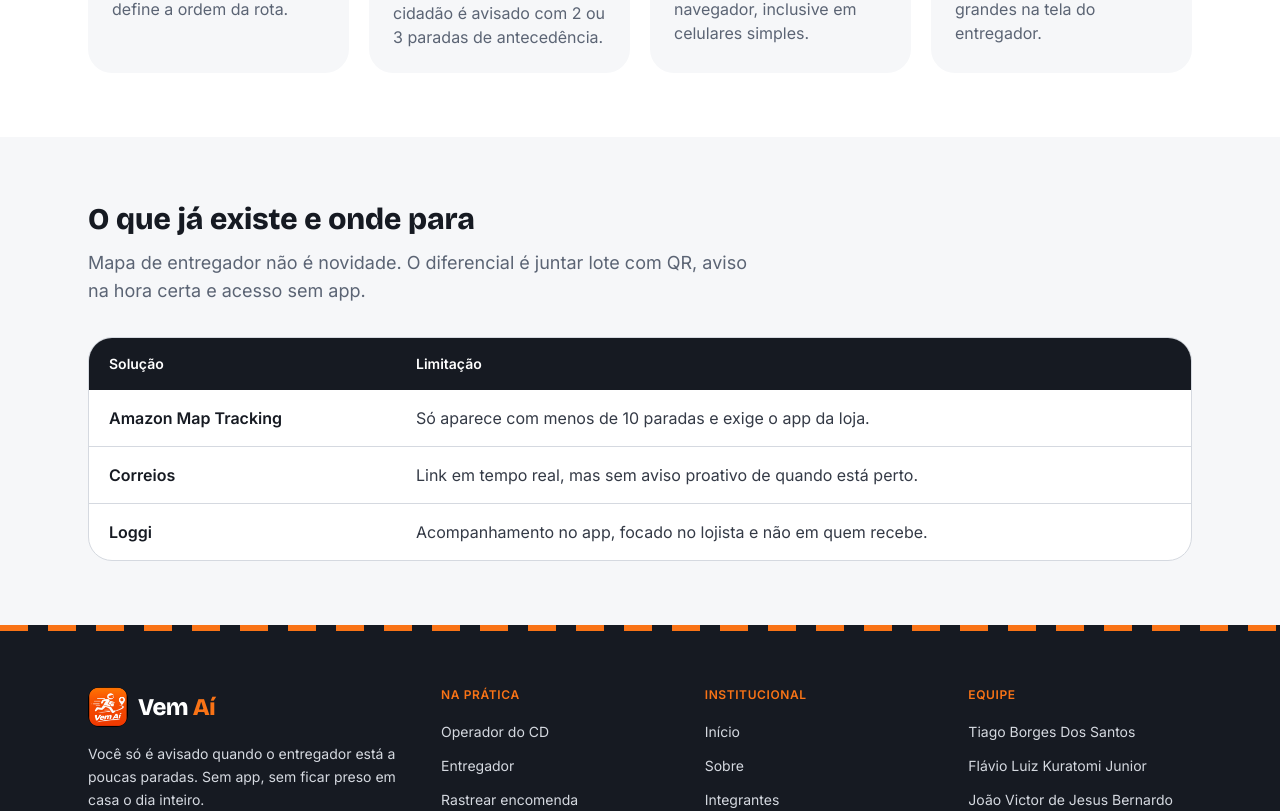
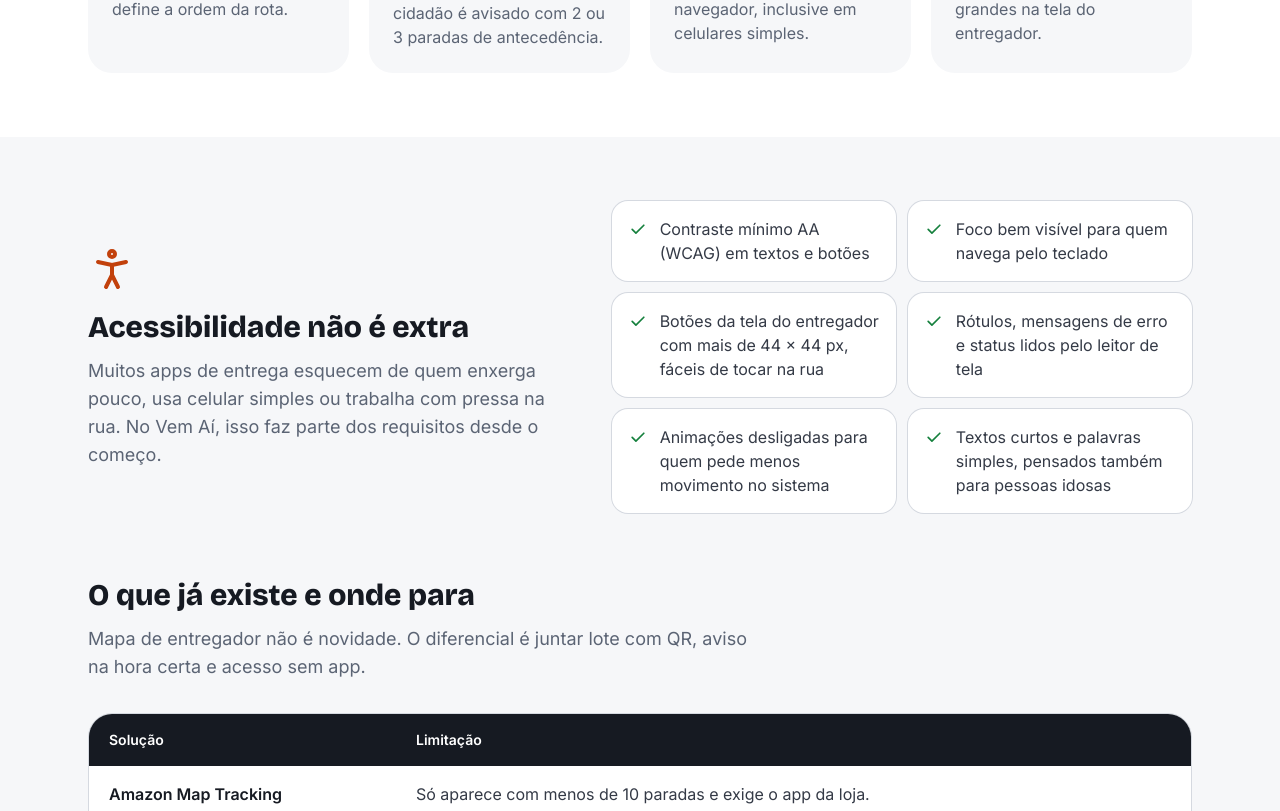
Before and after one commit to tiagostnz/vem-ai-front, a React (Vite) app: page /sobre in a window 1280 px wide. Shown: the part 1109-1920 px from the top of the page. Built offline with nearby package versions, Linux system fonts and the light colour scheme; no server answers.

Commit message:
feat: adiciona a seção de acessibilidade na página Sobre

```diff
--- a/src/pages/Sobre.tsx
+++ b/src/pages/Sobre.tsx
@@ -1,4 +1,4 @@
-import { IconeAcessivel, IconeQr, IconeRelogio, IconeWhatsapp } from '../components/icones'
+import { IconeAcessivel, IconeCheck, IconeQr, IconeRelogio, IconeWhatsapp } from '../components/icones'
 import { CabecalhoPagina } from '../components/ui/CabecalhoPagina'
 import { Container } from '../components/ui/Container'
 import { useTitulo } from '../hooks/useTitulo'
@@ -24,6 +24,16 @@ const DIFERENCIAIS = [
     texto: 'Contraste AA, foco visível, textos simples e botões grandes na tela do entregador.',
     icone: IconeAcessivel,
   },
+]
+
+// o que foi feito na interface para incluir mais pessoas (requisitos não funcionais)
+const ACESSIBILIDADE = [
+  'Contraste mínimo AA (WCAG) em textos e botões',
+  'Foco bem visível para quem navega pelo teclado',
+  'Botões da tela do entregador com mais de 44 × 44 px, fáceis de tocar na rua',
+  'Rótulos, mensagens de erro e status lidos pelo leitor de tela',
+  'Animações desligadas para quem pede menos movimento no sistema',
+  'Textos curtos e palavras simples, pensados também para pessoas idosas',
 ]
 
 const CONCORRENTES = [
@@ -93,7 +103,30 @@ export function Sobre() {
         </Container>
       </section>
 
-      <Container className="py-16">
+      <section aria-labelledby="acessibilidade" className="py-16">
+        <Container className="grid gap-10 lg:grid-cols-[1fr_1.2fr] lg:items-center">
+          <div>
+            <IconeAcessivel className="h-12 w-12 text-marca-700" />
+            <h2 id="acessibilidade" className="mt-4 text-3xl font-extrabold">
+              Acessibilidade não é extra
+            </h2>
+            <p className="mt-3 text-lg text-asfalto-500">
+              Muitos apps de entrega esquecem de quem enxerga pouco, usa celular simples ou trabalha com pressa na rua.
+              No Vem Aí, isso faz parte dos requisitos desde o começo.
+            </p>
+          </div>
+          <ul className="grid gap-3 sm:grid-cols-2">
+            {ACESSIBILIDADE.map((item) => (
+              <li key={item} className="flex gap-3 rounded-2xl bg-white p-4 ring-1 ring-asfalto-200">
+                <IconeCheck className="mt-0.5 h-5 w-5 shrink-0 text-sucesso" />
+                <span className="text-asfalto-700">{item}</span>
+              </li>
+            ))}
+          </ul>
+        </Container>
+      </section>
+
+      <Container className="pb-16">
         <h2 className="text-3xl font-extrabold">O que já existe e onde para</h2>
         <p className="mt-3 max-w-2xl text-lg text-asfalto-500">
           Mapa de entregador não é novidade. O diferencial é juntar lote com QR, aviso na hora certa e acesso sem app.
```
